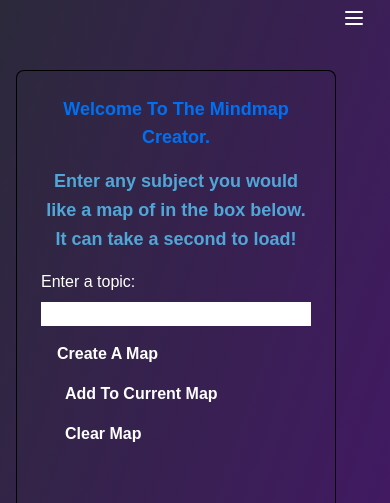
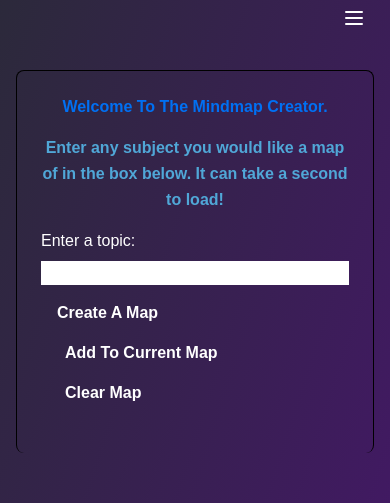
Before and after one commit to DynamicApproach/Website, a Next.js app: page /infoPages/mindmapper in a window 390 px wide. Shown: the part 293-796 px from the top of the page. Built offline with nearby package versions, Linux system fonts and the light colour scheme.

Commit message:
temp fix mobile display - breaks bottom of desktop display

```diff
--- a/components/OpenAIInput.tsx
+++ b/components/OpenAIInput.tsx
@@ -21,11 +21,17 @@ const OpenAIInput: React.FC<OpenAIInputProps> = ({
 }) => {
   const [input, setInput] = useState("");
   const [response, setResponse] = useState("");
+  const [selectedAPI, setSelectedAPI] = useState("openai");
+
   const [isLoading, setIsLoading] = useState(false);
   // eslint-disable-next-line @typescript-eslint/no-unused-vars
   const [newMapInput, setNewMapInput] = useState("");
   // eslint-disable-next-line @typescript-eslint/no-unused-vars
   const [newMap, setNewMap] = useState("");
+  // eslint-disable-next-line @typescript-eslint/no-unused-vars
+  const handleApiChange = (e: React.ChangeEvent<HTMLSelectElement>) => {
+    setSelectedAPI(e.target.value);
+  };
 
   const handleChange = (e: { target: { value: SetStateAction<string> } }) => {
     setInput(e.target.value);
@@ -73,6 +79,12 @@ const OpenAIInput: React.FC<OpenAIInputProps> = ({
   };
 
   const fetchData = async (inputData: string) => {
+    if (selectedAPI === "openai") {
+      console.log("openai");
+    } else if (selectedAPI === "alternativeAPI") {
+      console.log("alternativeAPI");
+    }
+
     setIsLoading(true); // set loading state
     let updatedResponse = "";
     try {
@@ -185,6 +197,13 @@ const OpenAIInput: React.FC<OpenAIInputProps> = ({
           >
             Clear Map
           </button>
+          {/*<label htmlFor="api" className="block text-white">
+            Choose API:
+          </label>
+          <select id="api" value={selectedAPI} onChange={handleApiChange}>
+            <option value="openai">OpenAI</option>
+            <option value="alternativeAPI">Alternative API</option>
+          </select> */}
         </div>
       </form>
       {isLoading ? (
--- a/pages/infoPages/mindmapper.tsx
+++ b/pages/infoPages/mindmapper.tsx
@@ -10,6 +10,7 @@ const MindMapper = () => {
   const [clickedNode, setClickedNode] = useState<string | null>(null);
   const [requestKey, setRequestKey] = useState(0);
   const [showMessage, setShowMessage] = useState(false);
+  const [showMarkdown, setShowMarkdown] = useState(true);
 
   const handleOpenAIResponse = (response: any) => {
     if (typeof response === "object") {
@@ -35,38 +36,59 @@ const MindMapper = () => {
 
   return (
     <div
-      className="min-w-screen bg-grad  min-h-screen bg-gradient-to-br
+      className="min-w-screen bg-grad min-h-screen bg-gradient-to-br
       from-backgray to-albanypurp bg-cover bg-scroll bg-blend-difference"
     >
       <Nav />
-      <div className="flex  min-h-screen bg-cover  bg-scroll">
+      <div className="flex min-h-screen flex-col bg-cover bg-scroll md:flex-row">
         <div
-          className="border-gray-300 m-4 max-w-xs rounded-lg
-        border-l border-r border-t p-6 text-left  transition-colors duration-150 ease-in-out"
+          className="border-gray-300 m-4 rounded-lg
+    border-l border-r border-t p-6 text-left transition-colors duration-150 ease-in-out
+    sm:w-full md:w-1/2 lg:w-1/3"
         >
-          <h1 className="text-green-600 mb-4 text-center  text-lg  font-semibold text-nextblue">
+          <h1
+            className="text-green-600 mb-4 text-center font-semibold
+   text-nextblue sm:text-base md:text-lg lg:text-xl"
+          >
             Welcome To The Mindmap Creator.
           </h1>
           <h1
             className="text-l text-gray-500 mb-4 text-center
-           text-lg font-semibold leading-relaxed text-nextlightblueish"
+     font-semibold leading-relaxed text-nextlightblueish sm:text-base md:text-lg lg:text-xl"
           >
             Enter any subject you would like a map of in the box below. It can
             take a second to load!
           </h1>
+          {openAIResponse && (
+            <button
+              onClick={() => setShowMarkdown(!showMarkdown)}
+              className="bg-blue-500 hover:bg-blue-700 m-4 rounded px-4 py-2 font-bold text-white"
+            >
+              {showMarkdown ? "Hide" : "Show"} Menu
+            </button>
+          )}
           <h2 className="sr-only">A mind map of:</h2>
+
+          {showMarkdown && (
             <OpenAIInput
               onResponse={handleOpenAIResponse}
               nodeData={clickedNode}
               existingMarkdown={openAIResponse || ""}
             />
+          )}
         </div>
+
         {hasResponse && (
           <div
-            className="bg-grad  h-full min-h-screen w-full
-           bg-gradient-to-br from-backgray to-albanypurp bg-cover bg-scroll text-sm bg-blend-difference"
+            className="bg-grad h-full min-h-screen w-full
+    bg-gradient-to-br from-backgray to-albanypurp bg-cover
+    bg-scroll text-sm bg-blend-difference sm:w-full md:w-1/2 lg:w-2/3"
           >
-            {showMessage && <p>You can click on nodes to expand them!</p>}
+            {showMessage && (
+              <p className="text-sm sm:text-base md:text-lg">
+                You can click on nodes to expand them!
+              </p>
+            )}
 
             <MarkmapOutput
               content={openAIResponse}
```
Lines whose indentation alone changed are shown as unchanged.
